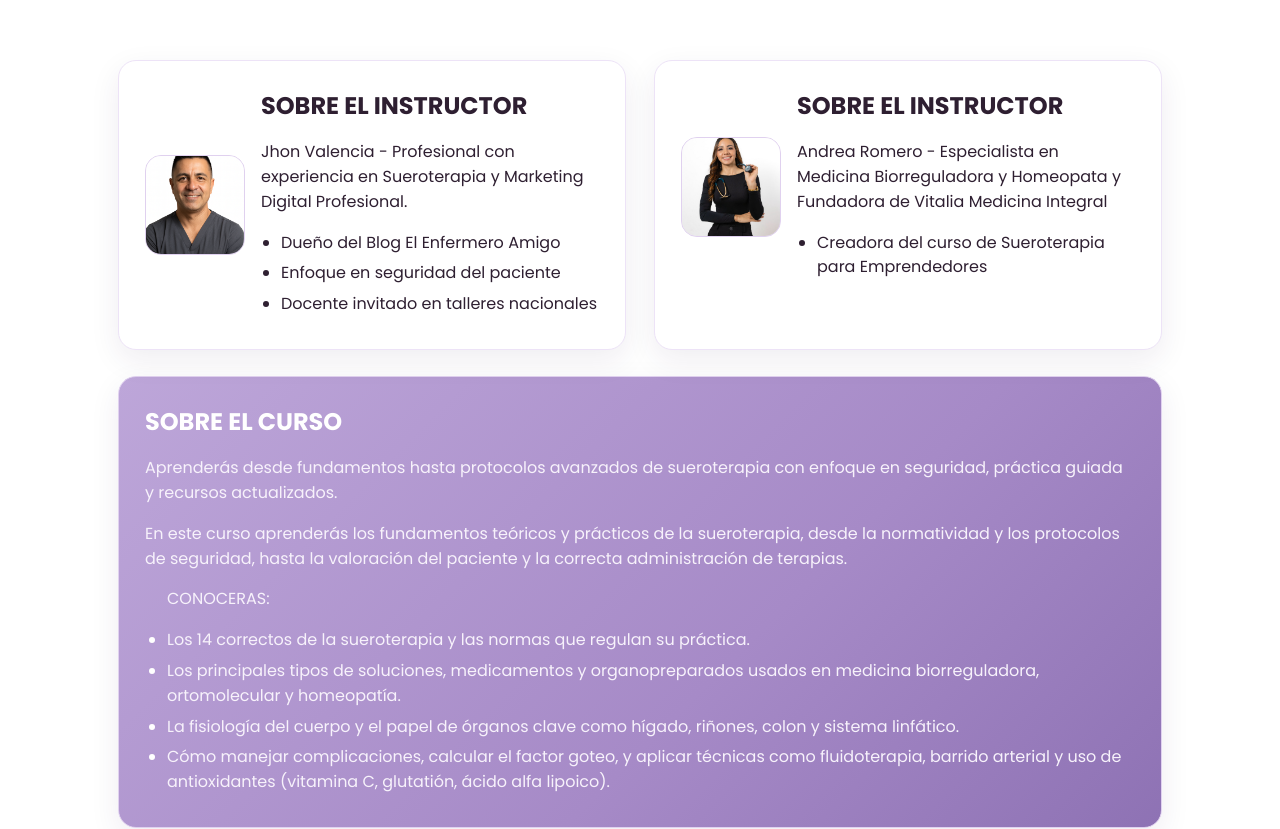
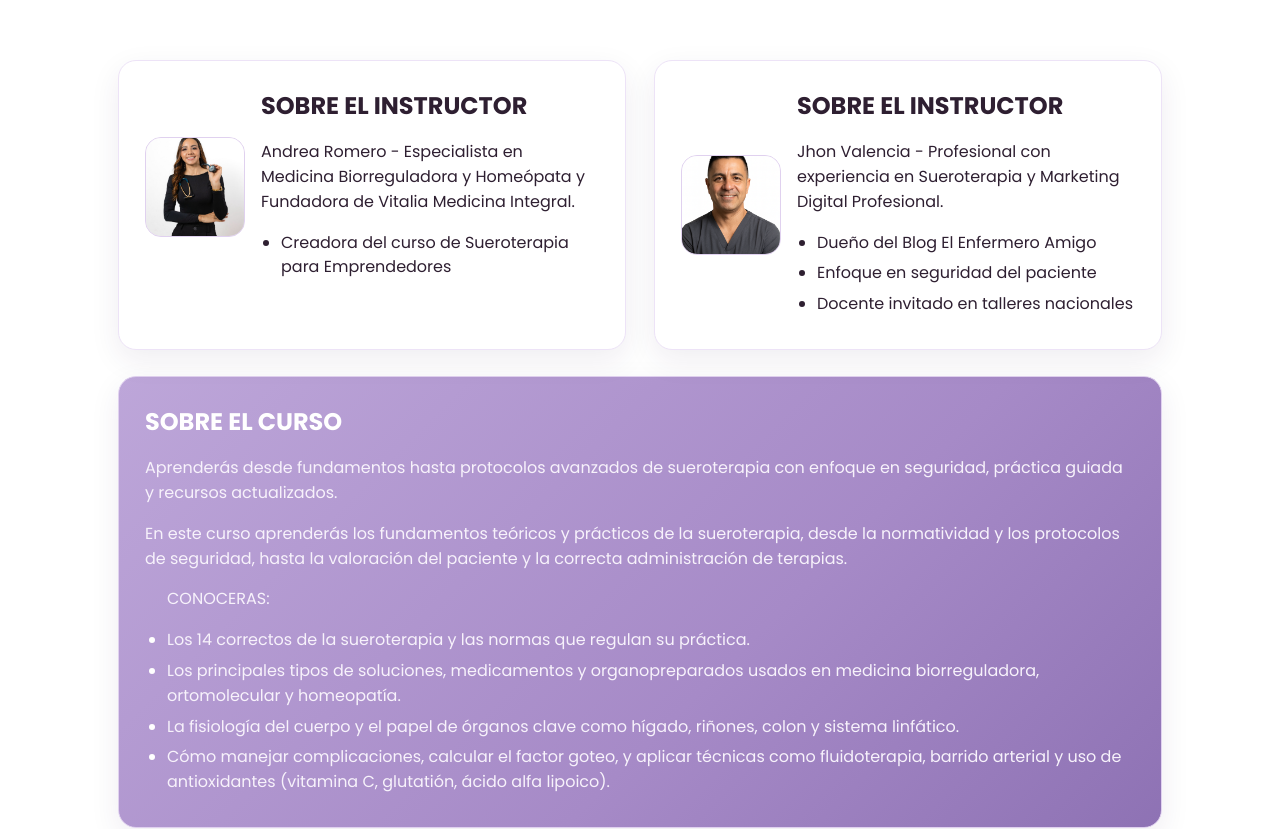
Before and after one commit to JuanNieto18/sueroterapia, a plain HTML site: page index.html in a window 1280 px wide. Shown: the part 1700-2529 px from the top of the page. Drawn offline with Linux system fonts and the light colour scheme.

Commit message:
index.html

```diff
--- a/index.html
+++ b/index.html
@@ -184,16 +184,14 @@
                 <div class="avatar" aria-hidden="true">
                   <img
                     alt="Instructor principal"
-                    src="enfermero.png"
+                    src="enfermera.jpg"
                     loading="lazy" decoding="async" width="120" height="120" />
                 </div>
                 <div>
                   <h2 id="t-instructor">SOBRE EL INSTRUCTOR</h2>
-                  <p>Jhon Valencia - Profesional con experiencia en Sueroterapia y Marketing Digital Profesional.</p>
+                  <p>Andrea Romero - Especialista en Medicina Biorreguladora y Homeópata y Fundadora de Vitalia Medicina Integral.</p>
                   <ul class="bullets">
-                    <li>Dueño del Blog El Enfermero Amigo</li>
-                    <li>Enfoque en seguridad del paciente</li>
-                    <li>Docente invitado en talleres nacionales</li>
+                    <li>Creadora del curso de Sueroterapia para Emprendedores</li>
                   </ul>
                 </div>
               </div>
@@ -204,14 +202,16 @@
                 <div class="avatar" aria-hidden="true">
                   <img
                     alt="Instructor en práctica clínica"
-                    src="enfermera.jpg"
+                    src="enfermero.png"
                     loading="lazy" decoding="async" width="120" height="120" />
                 </div>
                 <div>
                   <h2 id="t-exp">SOBRE EL INSTRUCTOR</h2>
-                  <p>Andrea Romero - Especialista en Medicina Biorreguladora y Homeopata y Fundadora de Vitalia Medicina Integral</p>
+                  <p>Jhon Valencia - Profesional con experiencia en Sueroterapia y Marketing Digital Profesional.</p>
                   <ul class="bullets">
-                    <li>Creadora del curso de Sueroterapia para Emprendedores</li>
+                    <li>Dueño del Blog El Enfermero Amigo</li>
+                    <li>Enfoque en seguridad del paciente</li>
+                    <li>Docente invitado en talleres nacionales</li>
                   </ul>
                 </div>
               </div>
@@ -472,7 +472,7 @@
           <details>
             <summary>
               <svg class="summary-icon" width="16" height="16" viewBox="0 0 24 24" fill="none" aria-hidden="true"><path d="M9 18l6-6-6-6" stroke="currentColor" stroke-width="2" stroke-linecap="round" stroke-linejoin="round"/></svg>
-              ¿Porque deberia hacer este curso?
+              ¿Porque deberias hacer este curso?
             </summary>
             <p>Gana más dinero con cada aplicación:
             <p>Un solo suero puede generar entre $80.000 y 180.000, ¡y con solo 10 pacientes al mes ya recuperas tu inversión!</p>
@@ -520,5 +520,4 @@
   <!-- JS principal -->
   <script src="app.js" defer></script>
 </body>
-
 </html>
```
